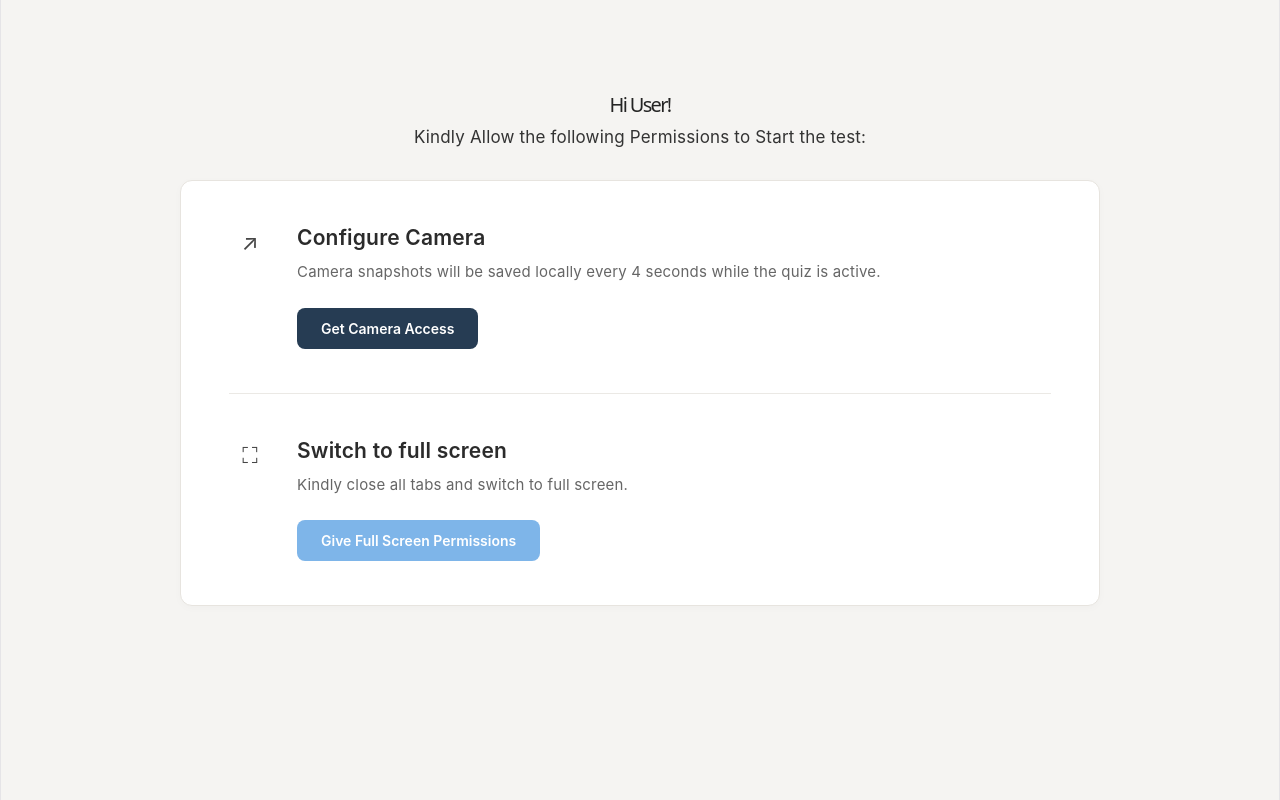
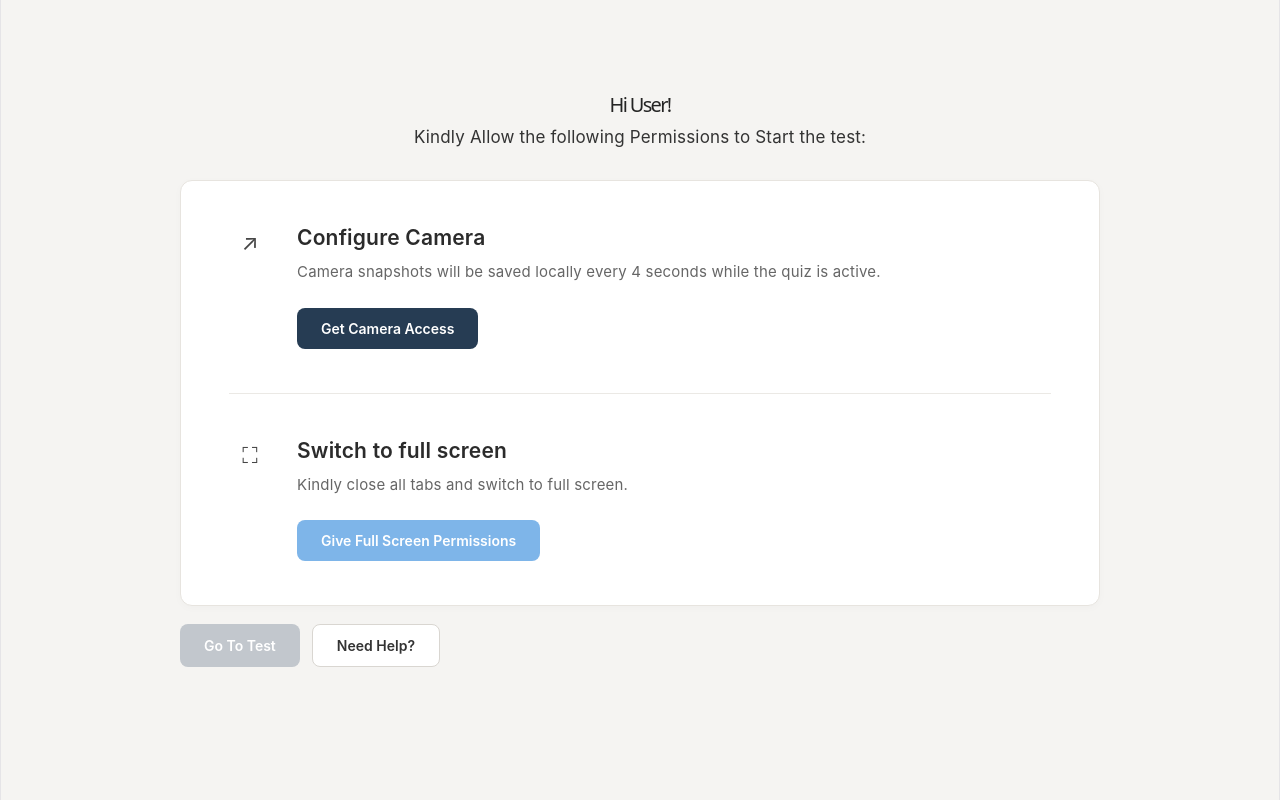
Before and after one commit to curious-boy-collab/athena, a React (Vite) app: page / in a window 1280 px wide. Built offline with nearby package versions, Linux system fonts and the light colour scheme.

Commit message:
Add fullscreen activation and navigation actions

```diff
--- a/src/App.css
+++ b/src/App.css
@@ -158,3 +158,18 @@ body {
   top: -100px;
   left: -100px;
 }
+
+.bottom-actions {
+  width: 100%;
+  max-width: 920px;
+  display: flex;
+  gap: 12px;
+  margin-top: 18px;
+  justify-content: flex-start;
+}
+
+.btn:disabled {
+  background: #c2c7cd;
+  cursor: not-allowed;
+  transform: none;
+}
--- a/src/App.jsx
+++ b/src/App.jsx
@@ -4,6 +4,10 @@ import "./App.css";
 function App() {
   const videoRef = useRef(null);
   const [cameraReady, setCameraReady] = useState(false);
+
+  async function getFullscreen() {
+    await window.electronAPI.setFullScreen();
+  }
 
   async function getCamera() {
     try {
@@ -59,9 +63,16 @@ function App() {
             <div className="permission-content">
               <h3>Switch to full screen</h3>
               <p>Kindly close all tabs and switch to full screen.</p>
-              <button className="btn btn-light-blue">Give Full Screen Permissions</button>
+              <button onClick={getFullscreen} className="btn btn-light-blue">Give Full Screen Permissions</button>
             </div>
           </div>
+        </div>
+
+        <div className="bottom-actions">
+          <button className="btn btn-light-blue" disabled={!cameraReady}>
+            Go To Test
+          </button>
+          <button className="btn btn-outline">Need Help?</button>
         </div>
       </div>
     </>
```
